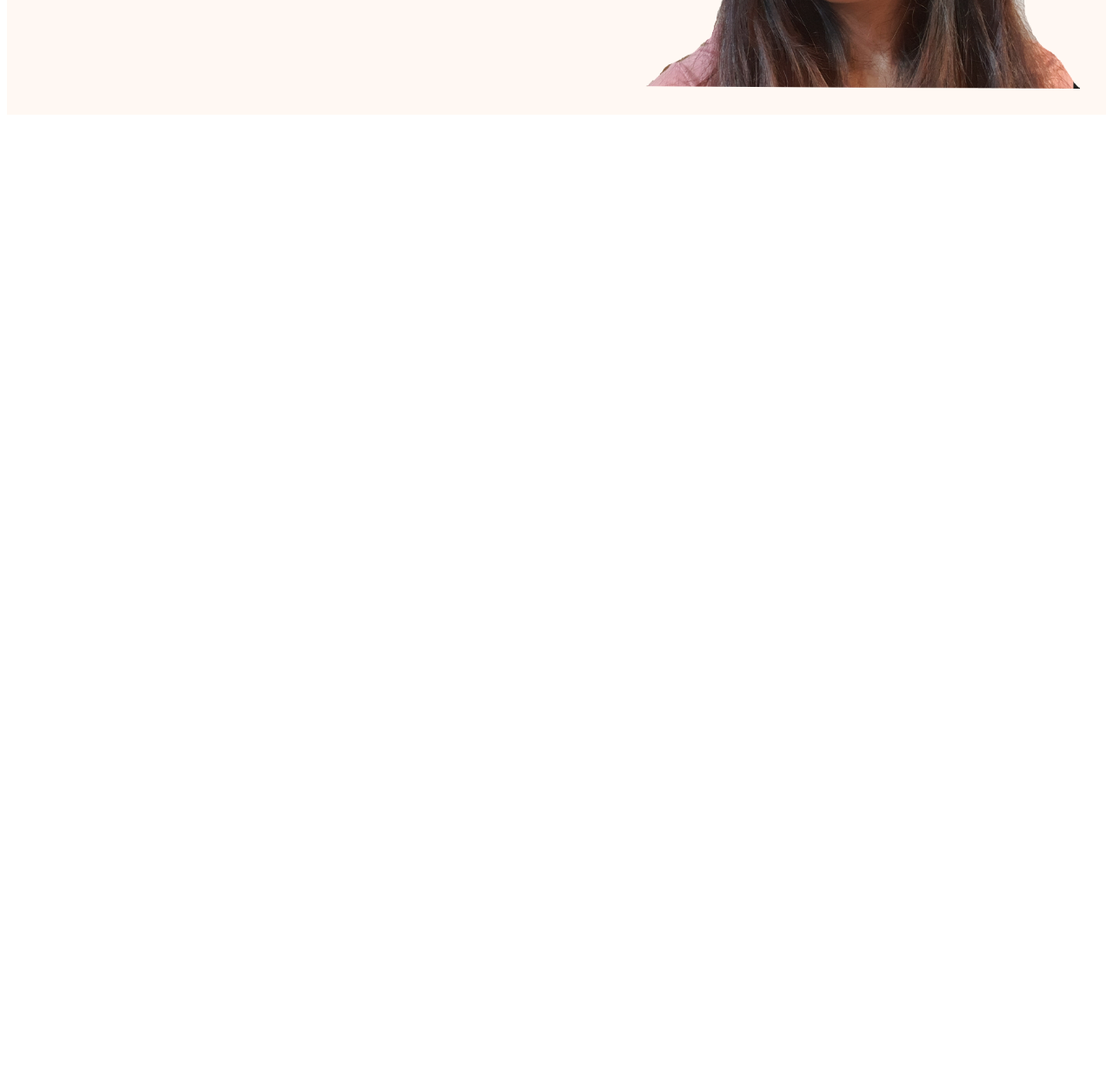
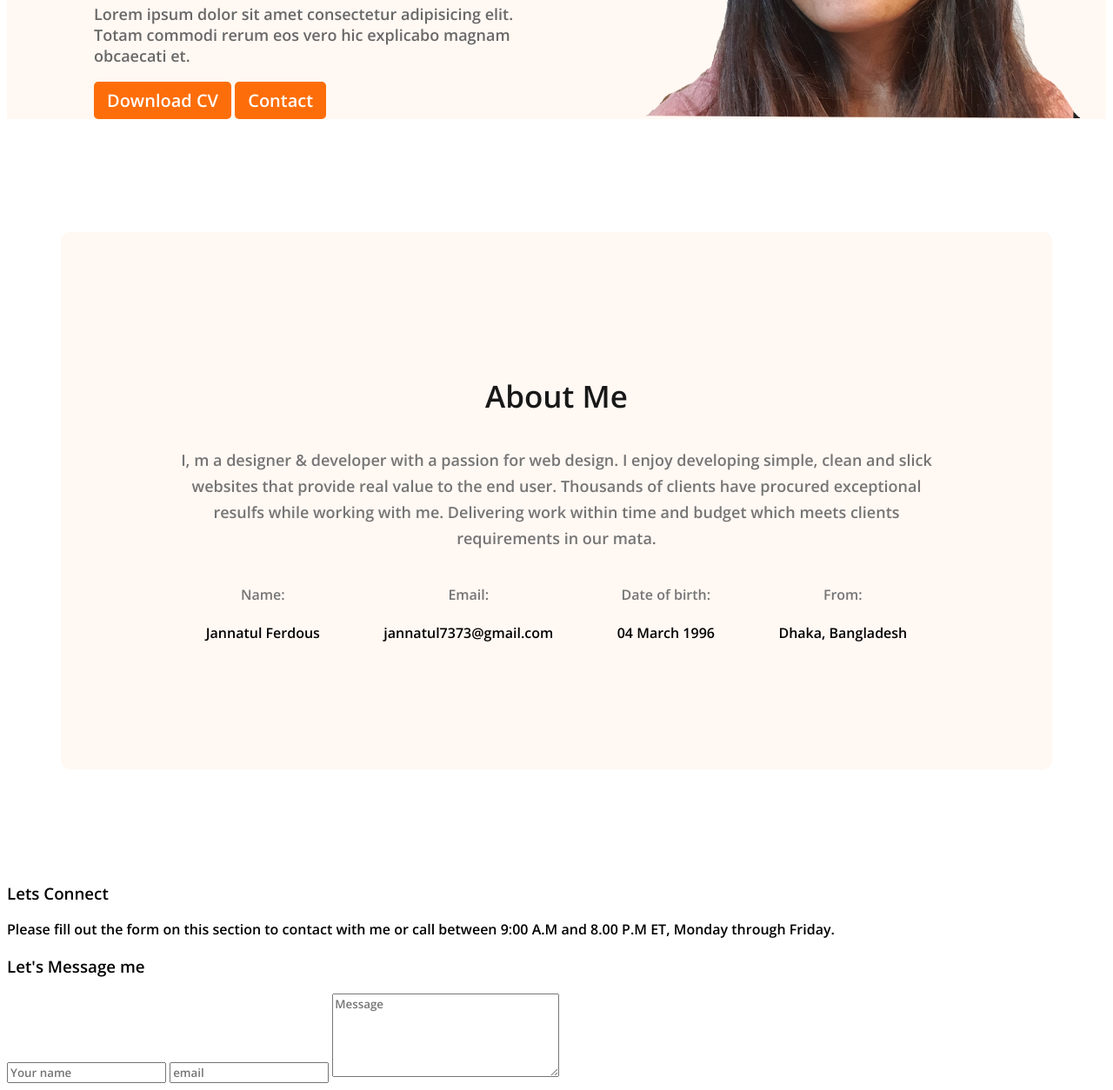
Before and after one commit to jfsz7/webdev-portfolio, a plain HTML site: page index.html in a window 1280 px wide. Shown: the part 458-1712 px from the top of the page at 87% size. Before the commit the page ends 800 px from the top, so only its background shows below. Drawn offline with nearby package versions, Linux system fonts and the light colour scheme.

Commit message:
about info update

```diff
--- a/index.html
+++ b/index.html
@@ -7,13 +7,14 @@
     <meta name="viewport" content="width=device-width, initial-scale=1.0">
     <title>Web Developer Portfolio</title>
     <link href="https://fonts.googleapis.com/css2?family=Open+Sans:wght@600&display=swap" rel="stylesheet">
+    <link rel="short cut" href="./img/dev.png">
     <link rel="stylesheet" href="styles/style.css">
 </head>
 
 <body>
     <header class="header">
         <nav>
-            <h3 class="nav-title">Ja<Span class="text-primary">n</Span>natul Fe<span class="text-primary ">r</span>dous
+            <h3 class="nav-title">Fe<span class="text-primary ">r</span>dous
             </h3>
             <ul>
                 <li><a href="">Portfolio</a></li>
@@ -25,7 +26,8 @@
             <div class="banner-content">
                 <h3 class="banner-intro">Hi I am</h3>
                 <h1 class="banner-heading">Jannatul Ferdous</h1>
-                <p>Lorem ipsum dolor sit amet consectetur adipisicing elit. Totam commodi rerum eos vero hic explicabo
+                <p class="banner-desc">Lorem ipsum dolor sit amet consectetur adipisicing elit. Totam commodi rerum eos
+                    vero hic explicabo
                     magnam obcaecati et.</p>
                 <button class="btn-primary">Download CV</button>
                 <button class="btn-primary">Contact</button>
@@ -33,12 +35,47 @@
             <img class="profile-pic" src="img/me.png" alt="">
         </div>
     </header>
-
     <main>
-
+        <section class="about">
+            <h3 class="section-title">About Me</h3>
+            <p class="about-desc">I, m a designer & developer with a passion for web design. I enjoy developing simple,
+                clean and slick websites that provide real value to the end user. Thousands of clients have procured
+                exceptional resulfs while working with me. Delivering work within time and budget which meets clients
+                requirements in our mata.</p>
+            <div class="about-info-container">
+                <div class="about-info">
+                    <h4 class="info-title">Name:</h4>
+                    <p class="info-desc">Jannatul Ferdous</p>
+                </div>
+                <div class="about-info">
+                    <h4 class="info-title">Email:</h4>
+                    <p class="info-desc">jannatul7373@gmail.com</p>
+                </div>
+                <div class="about-info">
+                    <h4 class="info-title">Date of birth:</h4>
+                    <p class="info-desc">04 March 1996</p>
+                </div>
+                <div class="about-info">
+                    <h4 class="info-title">From:</h4>
+                    <p class="info-desc">Dhaka, Bangladesh</p>
+                </div>
+            </div>
+        </section>
     </main>
     <footer>
-
+        <div class="footer-socials">
+            <h3>Lets Connect</h3>
+            <p>Please fill out the form on this section to contact with me or call between 9:00 A.M and 8.00 P.M ET,
+                Monday through Friday.</p>
+        </div>
+        <div class="msg">
+            <h3>Let's Message me</h3>
+            <form action="">
+                <input type="name" placeholder="Your name">
+                <input type="email" placeholder="email">
+                <textarea name="" id="" cols="30" rows="5" placeholder="Message"></textarea>
+            </form>
+        </div>
     </footer>
 </body>
 
--- a/styles/style.css
+++ b/styles/style.css
@@ -1,6 +1,7 @@
 /* common shared styles */
 * {
-
+    /* margin: 0;
+    padding: 0; */
     font-family: 'Open Sans', sans-serif;
 }
 .text-primary {
@@ -25,7 +26,7 @@ nav {
 }
 .nav-title {
     color: #181818;
-    font-size: 25px;
+    font-size: 35px;
     font-weight: 800;
 }
 nav > ul {
@@ -45,14 +46,78 @@ nav a {
 /* header styles */
 .header{
     background: #FFF8F3;
+    /* background-image: url(../img/header_bg.png);
+    background-repeat: no-repeat;
+    background-position: bottom right; */
+
 }
 /* banner styles */
 .banner{
     display: flex;
-    padding: 30px 30px 30px 100px;
+    padding: 30px 30px 0px 100px;
     align-items: center;
+    justify-content: space-between;
+}
+.banner-content {
+    width: 500px;
 }
 .banner .profile-pic {
     width: 500px;
-    /* height: 450px; */
+    /* height: 400px; */
 }
+.banner-intro {
+    color:  #474747;
+    font-size: 45px;
+    font-weight: 600;
+    margin-bottom: 0px;
+}
+.banner-heading {
+    color:#181818;
+    font-size: 65px;
+    font-weight: 700;
+    margin-top: 5px;
+    margin-bottom: 20px;
+}
+.banner-desc {
+    color:  #686868;
+    font-size: 18px;
+    font-weight: 400;
+}
+/* main section styles */
+.section-title {
+    color:  #181818;
+    text-align: center;
+    font-size: 35px;
+    font-weight: 700;
+}
+main {
+    max-width: 1140px;
+    margin: 0 auto;
+}
+/* about section styles */
+.about {
+    padding: 130px;
+    border-radius: 10px;
+    background: #FFF8F3;
+    margin: 130px 0;
+}
+.about-desc {
+    color: #757575;
+    text-align: center;
+    font-size: 18px;
+    font-weight: 400;
+    line-height: 30px;
+}
+.about-info-container {
+    display: flex;
+    justify-content: space-around;
+}
+.about-info {
+    text-align: center;
+}
+.info-title {
+    color: #757575;
+}
+.info-desc {
+    font-weight: 700;
+}
```
Also changed, not shown: img/dev.png (added), img/header_bg.png (added).
